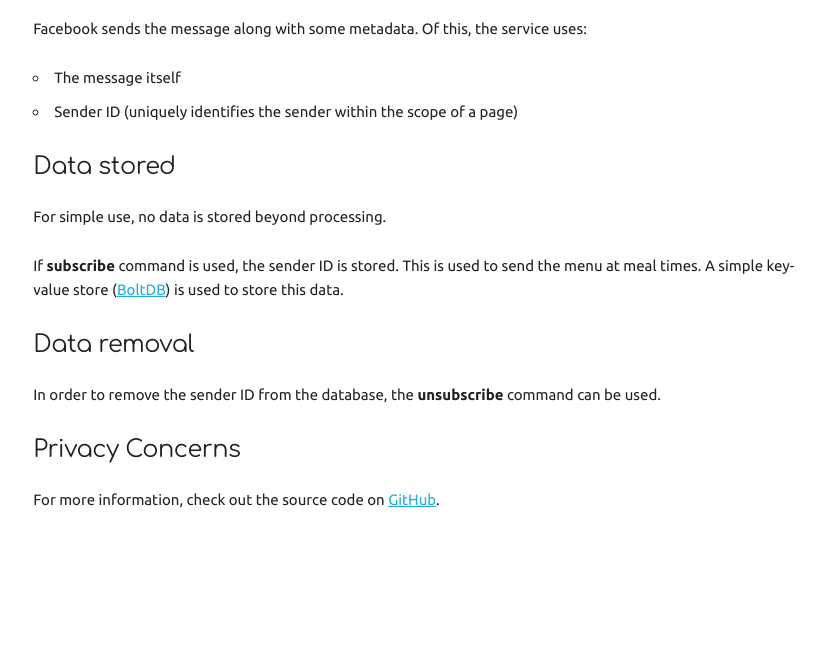
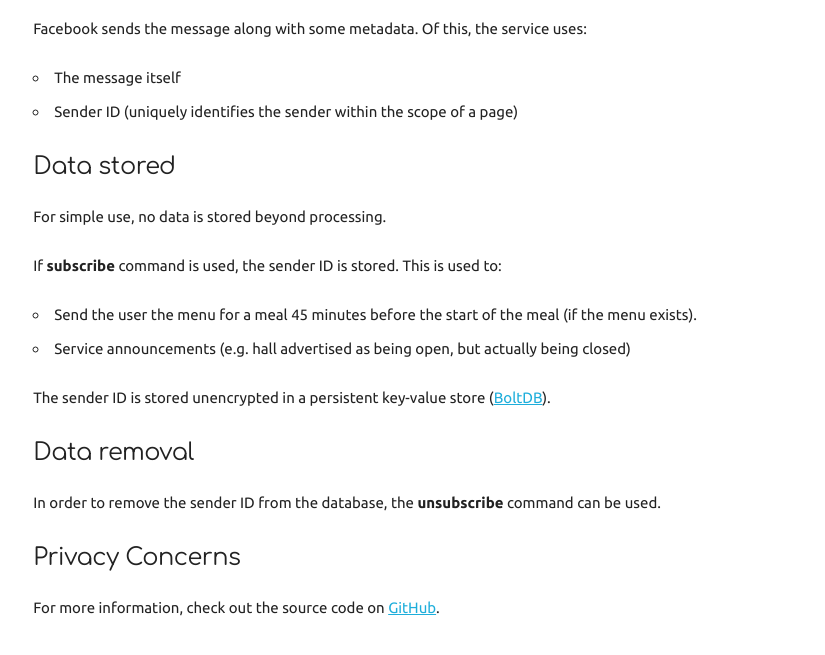
Before and after one commit to ratorx/chumenu-go, a plain HTML site: page public/index.html in a window 1280 px wide. Shown: the part 127-782 px from the top of the page, without its empty margins (210-1035 px from the left). Drawn offline with nearby package versions, Linux system fonts and the light colour scheme.

Commit message:
Update privacy policy for announce command

```diff
--- a/public/index.html
+++ b/public/index.html
@@ -47,14 +47,19 @@
             <div class="ten columns offset-by-one columns">
                 <h5>Data stored</h5>
                 <p>For simple use, no data is stored beyond processing.</p>
-                <p>If <strong>subscribe</strong> command is used, the sender ID is stored. This is used to send the menu at
-                    meal times. A simple key-value store (<a href="https://github.com/boltdb/bolt">BoltDB</a>) is used to store this data.</p>
+                <p>If <strong>subscribe</strong> command is used, the sender ID is stored. This is used to:</p>
+                <ul>
+                    <li>Send the user the menu for a meal 45 minutes before the start of the meal (if the menu exists).</li>
+                    <li>Service announcements (e.g. hall advertised as being open, but actually being closed)</li>
+                </ul>
+                <p>The sender ID is stored unencrypted in a persistent key-value store (<a href="https://github.com/boltdb/bolt">BoltDB</a>).</p>
             </div>
         </div>
         <div class="row">
             <div class="ten columns offset-by-one columns">
                 <h5>Data removal</h5>
-                <p>In order to remove the sender ID from the database, the <strong>unsubscribe</strong> command can be used.</p>
+                <p>In order to remove the sender ID from the database, the <strong>unsubscribe</strong> command can be
+                    used.</p>
             </div>
         </div>
         <div class="row">
```
